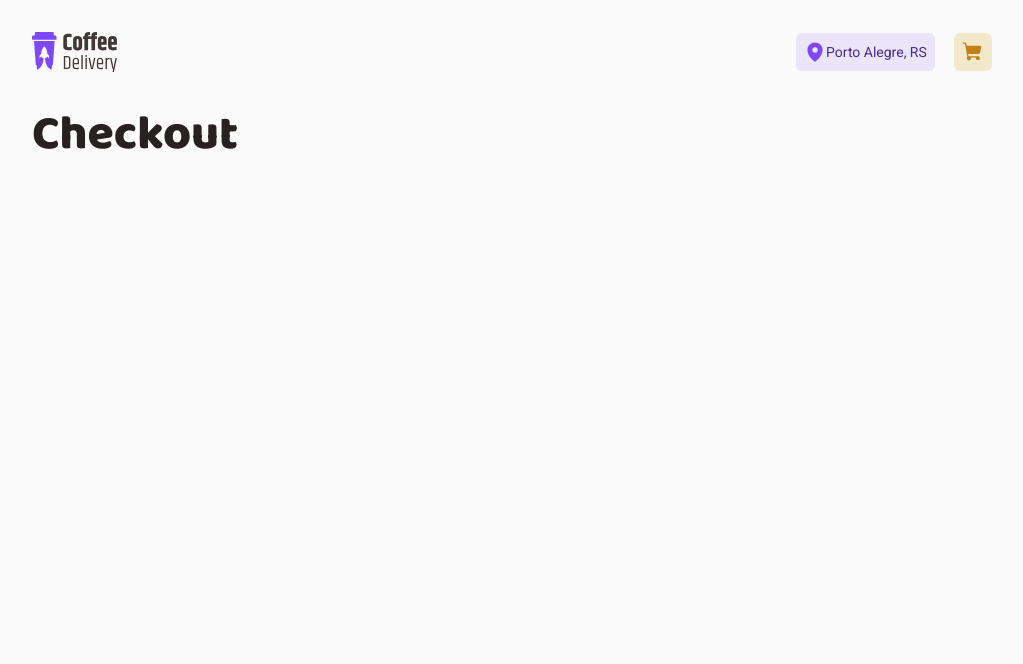
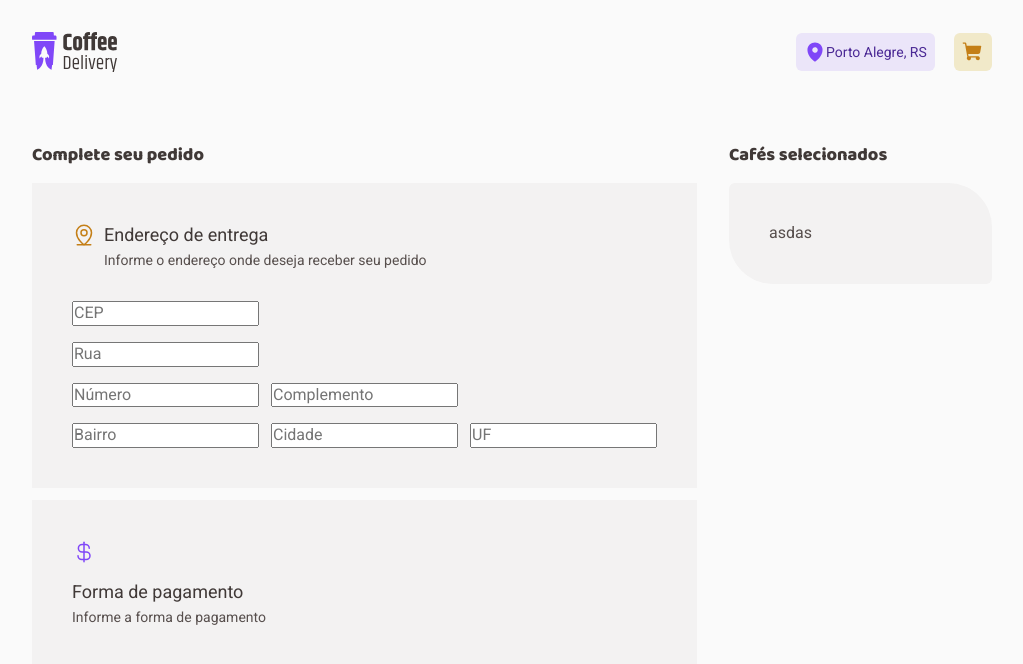
Before and after one commit to clodoaldo-favaro/ignite-desafio-react-02, a React (Vite) app: page /checkout in a window 1280 px wide. Shown: the top 664 px of the page, without its empty margins (128-1151 px from the left). Built offline with nearby package versions, Linux system fonts and the light colour scheme.

Commit message:
wip: checkout form

```diff
--- a/src/pages/Checkout/index.tsx
+++ b/src/pages/Checkout/index.tsx
@@ -1,7 +1,55 @@
+import { CheckoutContainer } from './styles'
+import { MapPinLine, CurrencyDollar } from 'phosphor-react'
+
 export function Checkout() {
   return (
-    <div>
-      <h1>Checkout</h1>
-    </div>
+    <CheckoutContainer>
+      <div>
+        <h2>Complete seu pedido</h2>
+        <div>
+          <div>
+            <MapPinLine size={24} color="#C47F17" />
+            <div>
+              <h3>Endereço de entrega</h3>
+              <p>Informe o endereço onde deseja receber seu pedido</p>
+            </div>
+          </div>
+          <div>
+            <div className="input-row">
+              <input type="text" placeholder="CEP" />
+            </div>
+            <div className="input-row">
+              <input type="text" placeholder="Rua" />
+            </div>
+            <div className="input-row">
+              <input type="text" placeholder="Número" />
+              <input
+                type="text"
+                placeholder="Complemento"
+                className="optional"
+              />
+            </div>
+            <div className="input-row">
+              <input type="text" placeholder="Bairro" />
+              <input type="text" placeholder="Cidade" />
+              <input type="text" placeholder="UF" />
+            </div>
+          </div>
+        </div>
+        <div>
+          <div>
+            <CurrencyDollar size={24} color="#8047F8" />
+            <div>
+              <h3>Forma de pagamento</h3>
+              <p>Informe a forma de pagamento</p>
+            </div>
+          </div>
+        </div>
+      </div>
+      <div>
+        <h2>Cafés selecionados</h2>
+        <div>asdas</div>
+      </div>
+    </CheckoutContainer>
   )
 }
--- a/src/pages/Checkout/styles.ts
+++ b/src/pages/Checkout/styles.ts
@@ -0,0 +1,83 @@
+import styled from 'styled-components'
+
+export const CheckoutContainer = styled.form`
+  display: flex;
+  justify-content: space-between;
+  gap: 2rem;
+  margin-top: 2.5rem;
+
+  .input-row {
+    display: flex;
+    gap: 0.75rem;
+
+    @media (max-width: 768px) {
+      flex-direction: column;
+      gap: 1rem;
+    }
+  }
+
+  h2 {
+    font-size: ${(props) => props.theme['title-xs']};
+    margin-bottom: 1rem;
+  }
+
+  > div > div {
+    background: ${(props) => props.theme.card};
+    padding: 2.5rem;
+    margin-bottom: 0.75rem;
+  }
+
+  > div:first-child {
+    flex-grow: 1;
+
+    > div {
+      > div:first-child {
+        display: flex;
+        gap: 0.5rem;
+        margin-bottom: 2rem;
+
+        div {
+          h3 {
+            font-size: ${(props) => props.theme['title-xs']};
+            font-family: 'Roboto', sans-serif;
+            font-weight: 400;
+            color: ${(props) => props.theme.subtitle};
+            margin-bottom: 0.25rem;
+          }
+
+          p {
+            font-size: ${(props) => props.theme['text-s']};
+            font-family: 'Roboto', sans-serif;
+            color: ${(props) => props.theme.text};
+          }
+        }
+      }
+
+      > div:last-child {
+        display: flex;
+        flex-direction: column;
+        row-gap: 1rem;
+      }
+    }
+  }
+
+  > div:last-child {
+    width: 40%;
+
+    > div {
+      border-radius: 6px 44px;
+    }
+  }
+
+  @media (max-width: 768px) {
+    flex-direction: column;
+
+    div:first-child {
+      width: 100%;
+    }
+
+    div:last-child {
+      width: 100%;
+    }
+  }
+`
```
